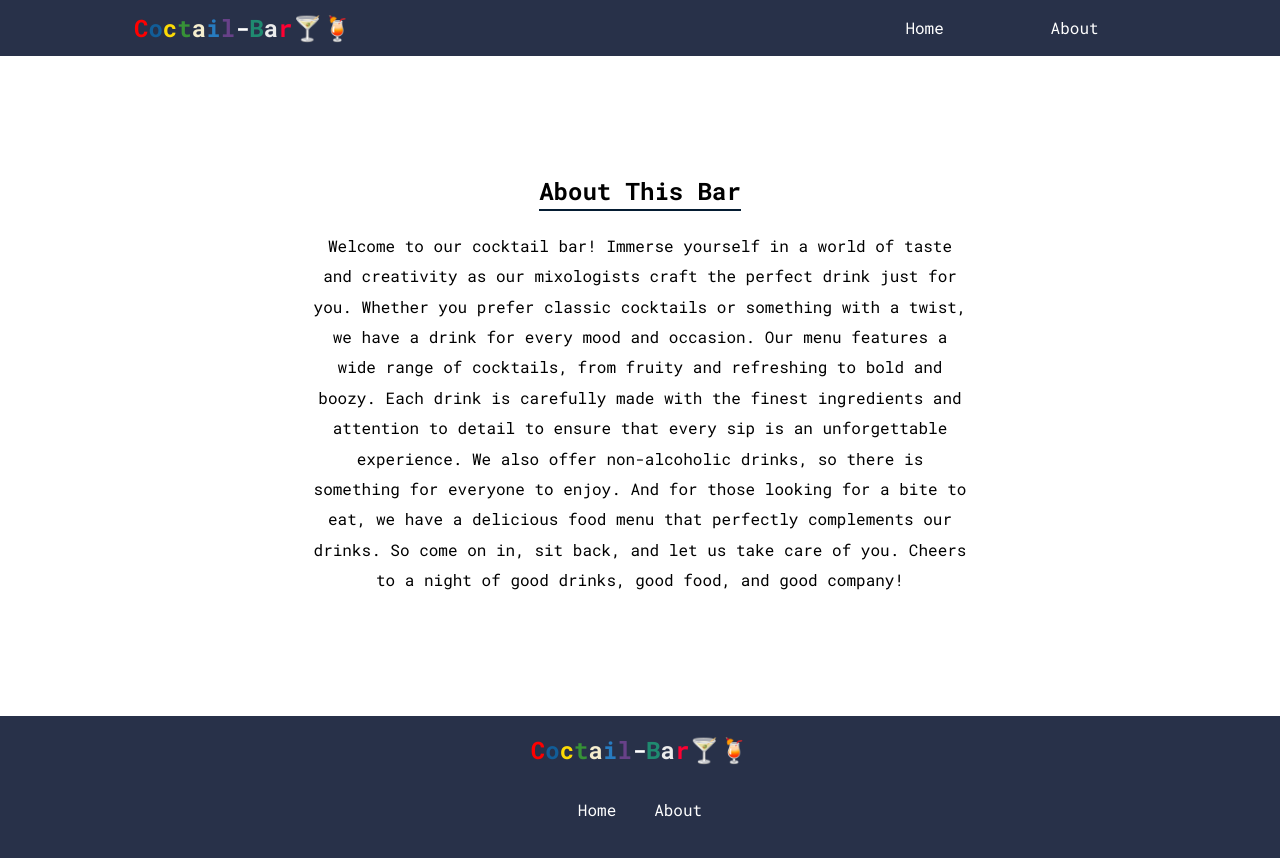
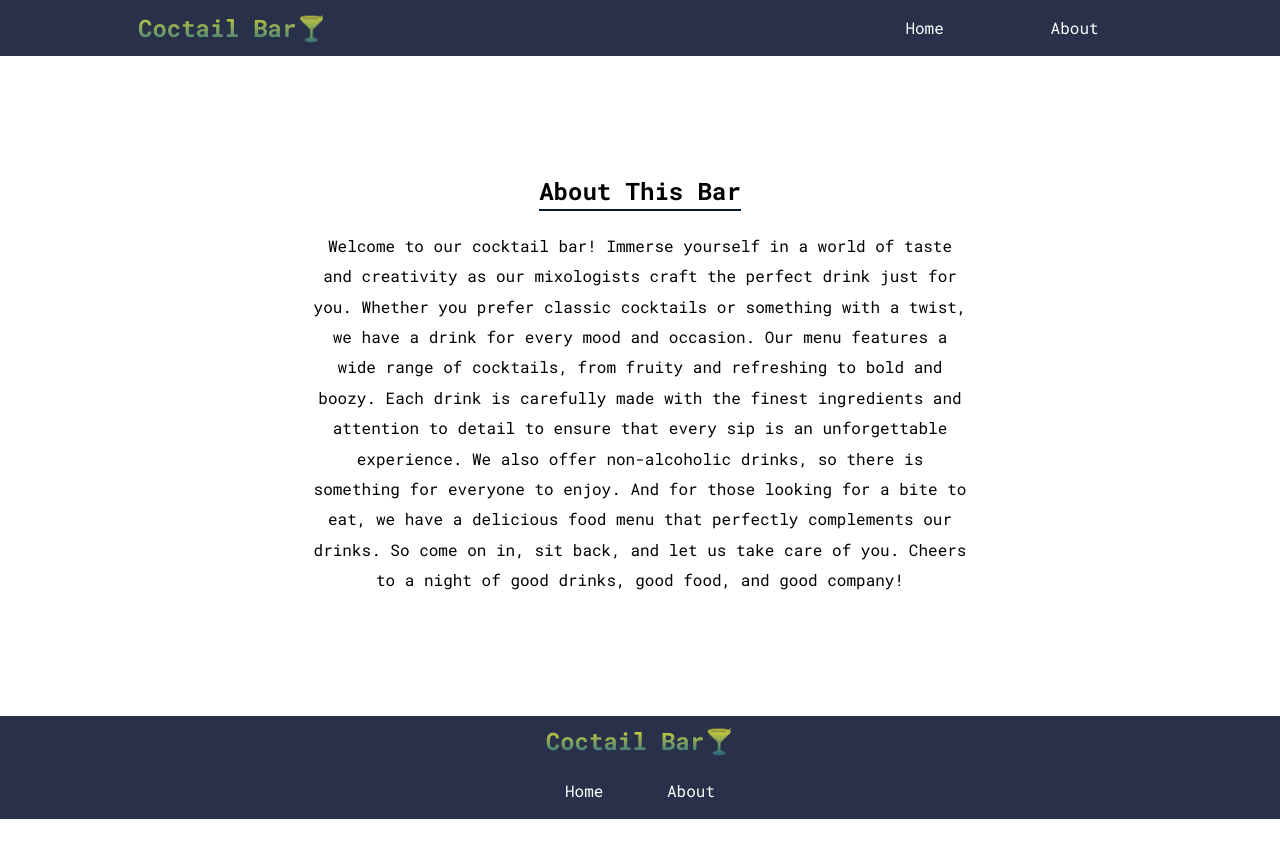
Before and after one commit to Aman710-hub/Coctail-Bar, a React (Create React App) app: page /about in a window 1280 px wide. Shown: the top 858 px of the page. After the commit the page ends 819 px from the top, so only its background shows below. Built offline with nearby package versions, Linux system fonts and the light colour scheme.

Commit message:
fix: change some styles
chaged logg, length of footer, color of filter box

```diff
--- a/src/Components/CoctailsList.js
+++ b/src/Components/CoctailsList.js
@@ -16,7 +16,11 @@ const CoctailsList = () => {
   }
 
   if (filteredData?.length < 1) {
-    return <h1>Not found</h1>;
+    return (
+      <Wrapper>
+        <h1 className="not_found">Not found</h1>
+      </Wrapper>
+    );
   }
   return (
     <Wrapper>
@@ -34,4 +38,9 @@ const Wrapper = styled.section`
   display: grid;
   grid-template-columns: repeat(auto-fit, minmax(250px, 1fr));
   gap: 2rem;
+
+  .not_found {
+    font-size: 2rem;
+    text-align: center;
+  }
 `;
--- a/src/Components/Footer.js
+++ b/src/Components/Footer.js
@@ -6,22 +6,7 @@ const Footer = () => {
   return (
     <Wrapper>
       <Link to="/">
-        <h2>
-          <span style={{ color: "red" }}>C</span>
-          <span style={{ color: "#125D98" }}>o</span>
-          <span style={{ color: "#FCDA05" }}>c</span>
-          <span style={{ color: "#379237" }}>t</span>
-          <span style={{ color: "#F5EDCE" }}>a</span>
-          <span style={{ color: "#277BC0" }}>i</span>
-          <span style={{ color: "#674188" }}>l</span>
-          <span className="line" style={{ color: "white" }}>
-            -
-          </span>
-          <span style={{ color: "#1F8A70" }}>B</span>
-          <span style={{ color: "#ECECEC" }}>a</span>
-          <span style={{ color: "#FF0032" }}>r</span>
-          <span>🍸🍹</span>
-        </h2>
+        <h2>Coctail Bar🍸</h2>
       </Link>
 
       <ul>
@@ -40,7 +25,7 @@ export default Footer;
 
 const Wrapper = styled.footer`
   width: 100%;
-  height: 150px;
+  height: 103px;
   background-color: #283149;
   display: flex;
   flex-direction: column;
@@ -50,16 +35,25 @@ const Wrapper = styled.footer`
 
   h2 {
     cursor: pointer;
+    margin-top: 20px;
+    color: #ffb100;
+    border-radius: 4px;
+    padding-inline: 10px;
+
+    /*  */
+    background: -webkit-linear-gradient(#ffea20, #0f6292);
+    -webkit-background-clip: text;
+    -webkit-text-fill-color: transparent;
   }
 
   ul {
-    margin-top: 30px;
-    width: 200px;
+    margin-top: 20px;
+    width: 150px;
     display: flex;
-    justify-content: space-evenly;
+    justify-content: space-between;
   }
 
-  ul .link-item {
+  ul .link-iem {
     color: white;
     transition: 0.4s ease-out;
     cursor: pointer;
--- a/src/Components/Navbar.js
+++ b/src/Components/Navbar.js
@@ -7,22 +7,7 @@ const Navbar = () => {
     <Wrapper>
       <div className="nav-container">
         <Link to="/">
-          <h2>
-            <span style={{ color: "red" }}>C</span>
-            <span style={{ color: "#125D98" }}>o</span>
-            <span style={{ color: "#FCDA05" }}>c</span>
-            <span style={{ color: "#379237" }}>t</span>
-            <span style={{ color: "#F5EDCE" }}>a</span>
-            <span style={{ color: "#277BC0" }}>i</span>
-            <span style={{ color: "#674188" }}>l</span>
-            <span className="line" style={{ color: "white" }}>
-              -
-            </span>
-            <span style={{ color: "#1F8A70" }}>B</span>
-            <span style={{ color: "#ECECEC" }}>a</span>
-            <span style={{ color: "#FF0032" }}>r</span>
-            <span>🍸🍹</span>
-          </h2>
+          <h2>Coctail Bar🍸</h2>
         </Link>
         <ul>
           <Link to="/" className="link-item">
@@ -54,6 +39,11 @@ const Wrapper = styled.section`
   h2 {
     cursor: pointer;
     padding: 6px;
+    padding-inline: 10px;
+
+    background: -webkit-linear-gradient(#ffea20, #0f6292);
+    -webkit-background-clip: text;
+    -webkit-text-fill-color: transparent;
   }
 
   a {
--- a/src/Pages/Home.js
+++ b/src/Pages/Home.js
@@ -76,12 +76,17 @@ const Wrapper = styled.section`
     max-width: 500px;
     margin-inline: auto;
     min-height: 150px;
-    background-color: #b3ffae;
+    background-color: #1a2031;
+    /* background-color: #283149; */
     border-radius: 7px;
     display: flex;
     align-items: center;
     flex-direction: column;
     padding-bottom: 10px;
+    color: white;
+
+    box-shadow: 0 0 16px gray;
+    box-shadow: 0 0 16px gray;
   }
 
   .filters-container h3 {
```
